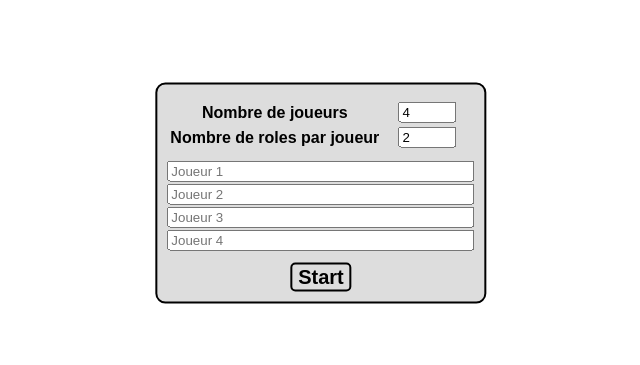
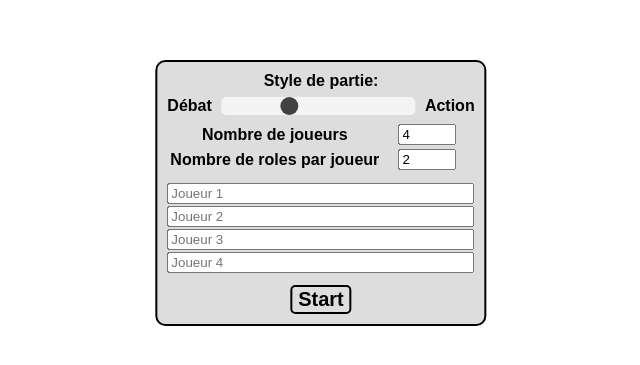
Before and after one commit to Nat456Gaming/java-garbage, a browser extension: page loup-garou/index.html in a window 1280 px wide. Shown: the part 207-572 px from the top of the page, without its empty margins (319-959 px from the left). Drawn offline with Linux system fonts and the light colour scheme.

Commit message:
better save + style slider

```diff
--- a/loup-garou/game.js
+++ b/loup-garou/game.js
@@ -1,5 +1,6 @@
 let step = 0; //0 is beginning, 1 is night, 2 is morning, 3 is vote
 let night = "wolf";
+
 
 function start(){
     step = 0;
--- a/loup-garou/index.html
+++ b/loup-garou/index.html
@@ -9,11 +9,17 @@
         <script src="settings.js"></script>
         <meta name="viewport" content="width=device-width, initial-scale=1">
         <meta charset="UTF-8">
-        <meta name="description" content="Paramétrer votre partie de loup-garou.">
+        <meta name="description" content="Jouez au Loup-Garou, mais sans la pénibilité des cartes et d'un maitre du jeu.">
     </head>
     <body>
         <section id="home" class="pages" style="display:block;">
             <div id="home_container" class="center">
+                <h3>Style de partie:</h3>
+                <div id="game_style_container">
+                    <h3>Débat</h3>
+                    <input type="range" min="1" max="4" value="2" id="game_style">
+                    <h3>Action</h3>
+                </div>
                 <table id="settings_container"><tbody>
                     <tr><th width="70%"></th><th width="30%"></th></tr>
                     <tr>
--- a/loup-garou/settings.js
+++ b/loup-garou/settings.js
@@ -1,9 +1,15 @@
 window.onload = () => {
     if(getCookie("players")) document.getElementById('players_number').value = Number(getCookie("players"));
     if(getCookie("roles")) document.getElementById('roles_number').value = Number(getCookie("roles"));
+    if(! getCookie("player_names")){
+        let names = [""];
+        for (let i = 0; i < 19; i++) names.push("");
+        setCookie("player_names",JSON.stringify(names));
+    }
     update();
 };
 
+let lol = 42;
 let old_players = 0;
 let old_roles = 0;
 let old_players_names = [];
@@ -33,8 +39,8 @@ function update(){
             document.getElementById('players_container').appendChild(player);
             players_list.push("player"+i);
         }
-        players_list.forEach(id => {
-            if(getCookie(id)) document.getElementById(id).value = getCookie(id);
+        players_list.forEach((id,pos) => {
+            if(getCookie("player_names")) document.getElementById(id).value = JSON.parse(getCookie("player_names"))[pos];
         })
     }
 
@@ -48,9 +54,16 @@ function update(){
         setCookie("roles",roles);
     }
     players_list.forEach((id,pos) => {
-        if (document.getElementById(id).value !== old_players_names[pos]){
-            old_players_names[pos] = document.getElementById(id).value;
-            setCookie(id,document.getElementById(id).value);
+        let name = document.getElementById(id).value
+        if (name !== old_players_names[pos]){
+            if (name.includes(";")){
+                document.getElementById(id).value = old_players_names[pos]
+            }else{
+                old_players_names[pos] = name;
+                let names = JSON.parse(getCookie("player_names"));
+                names[pos] = name;
+                setCookie("player_names",JSON.stringify(names));
+            }
         }
     });
 }
@@ -81,22 +94,14 @@ function create_card(player,total){
     let H = window.innerHeight;
     /*if (H<W) W = H;
     else H = W;*/
-    let angle = (Math.PI*2/total)*player; //calc_angle(player,total);
     let card = document.createElement("div");
     card.setAttribute("class","div-btn-player");
-    //card.style.position = "absolute";
-    card.style.left = String(window.innerWidth/2 + Math.round(square_coord(player, total, W, H)/*circle_coord(angle,W,H)*/[0]) - 50)+"px";
-    card.style.bottom = String(window.innerHeight/2 + Math.round(square_coord(player, total, W, H)/*circle_coord(angle,W,H)*/[1]) - 50)+"px";
+    card.style.left = String(window.innerWidth/2 + Math.round(square_coord(player, total, W, H)[0]) - 50)+"px";
+    card.style.bottom = String(window.innerHeight/2 + Math.round(square_coord(player, total, W, H)[1]) - 50)+"px";
     card.style.zIndex = player;
-    card.style.transform =  "rotate("+String(/*-angle-Math.PI/2*/square_coord(player, total, W, H)[2])+"rad) scale("+String(calc_scale(W,H))+")";
+    card.style.transform =  "rotate("+String(square_coord(player, total, W, H)[2])+"rad) scale("+String(calc_scale(W,H))+")";
     card.innerHTML ='<button class="btn-player" id="btn_player"'+player+' onclick="player_pressed('+player+')"><img id="img_player'+player+'" src="images/back.png"><h2 class="player-name">'+document.getElementById("player"+String(player)).value+'</h2></button>';
     document.getElementById('game_player_container').appendChild(card);
-}
-
-function circle_coord(angle, W, H){
-    let x = Math.cos(angle)*W/3; //*(-10*Math.abs(Math.sin(angle))/125*Math.PI+1)
-    let y = Math.sin(angle)*H/3; //*(-10*Math.abs(Math.cos(angle))/125*Math.PI+1)
-    return [x,y];
 }
 
 function square_coord(player, total, Width, Height){
@@ -114,19 +119,31 @@ function square_coord(player, total, Width, Height){
         y = H/3.5;
         angle = Math.PI;
     }
-    if (Width>=Height) return [x,y,angle];
-    else{
+    if (Width>=Height){
+        return [x,y,angle];
+    }else{
         document.getElementById("center_button").style.transform = "rotate("+String(Math.PI/2)+"rad)"
         return [y,x,angle+Math.PI/2];
     }
 }
 
 function calc_scale(W, H){
-    //return W*H/2093230+159323/418646
     return W*H/2061400+5/22
 }
 
 /*
+let angle = (Math.PI*2/total)*player;
+
+function circle_coord(angle, W, H){
+    let x = Math.cos(angle)*W/3; //*(-10*Math.abs(Math.sin(angle))/125*Math.PI+1)
+    let y = Math.sin(angle)*H/3; //*(-10*Math.abs(Math.cos(angle))/125*Math.PI+1)
+    return [x,y];
+}
+
+function calc_scale(W, H){
+    return W*H/2093230+159323/418646
+}
+
 function calc_angle(player, total, W = window.innerWidth/2, H = window.innerHeight/2){
     let c = Math.sqrt(W**2+H**2);
     console.log(c)
--- a/loup-garou/style.css
+++ b/loup-garou/style.css
@@ -38,8 +38,41 @@ button:active {
     transition: 0.1s;
 }
 
-input[type="number"]{
+input[type="number"] {
     width: 50px;
+}
+
+input[type="range"] {
+    appearance: none;
+    border-radius: 5px;
+    height: 18px;
+    background: #ffffff;
+    outline: none;
+    opacity: 0.7;
+    -webkit-transition: .2s;
+    transition: opacity .2s;
+}
+
+input[type="range"]:hover {
+    opacity: 1;
+}
+
+input[type="range"]::-webkit-slider-thumb {
+    appearance: none;
+    width: 18px;
+    height: 18px;
+    border-radius: 50%;
+    background: #000000;
+    cursor: pointer;
+}
+
+input[type="range"]::-moz-range-thumb {
+    width: 18px;
+    height: 18px;
+    border: 0;
+    border-radius: 50%;
+    background: #000000;
+    cursor: pointer;
 }
 
 .center{
@@ -59,6 +92,24 @@ input[type="number"]{
     border: solid black 2px ;
     border-radius: 10px;
     padding: 10px;
+}
+
+#home div#game_style_container{
+    display: flex;
+    flex-direction: row;
+    justify-content: space-around;
+    align-items: center;
+    margin-top: 5px;
+}
+
+#home #game_style_container h3{
+    margin: 0 0;
+}
+
+#home input#game_style{
+    width: 100%;
+    min-width: 100px;
+    margin: 2px 10px;
 }
 
 #home button#start {
```
